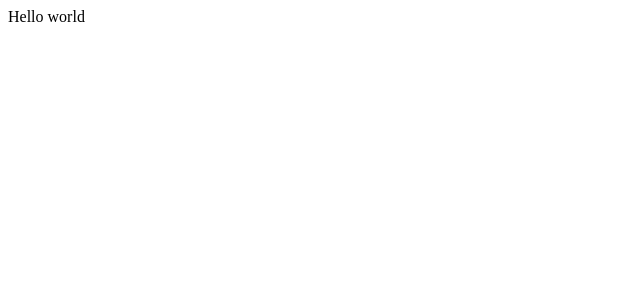
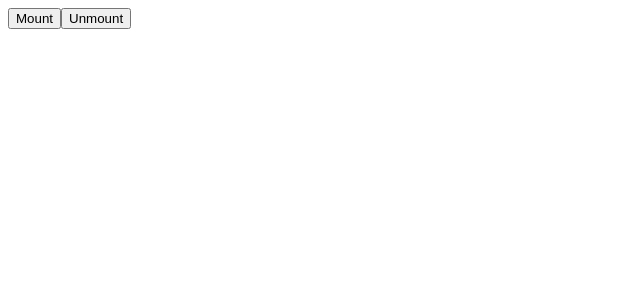
Before and after one commit to stephendodd/EggheadReactTute, a React app: page / in a window 1280 px wide. Shown: the top 300 px of the page, without its empty margins (0-640 px from the left). Built offline with nearby package versions, Linux system fonts and the light colour scheme.

Commit message:
y Finish tute

```diff
--- a/App.js
+++ b/App.js
@@ -1,13 +1,49 @@
-import React from 'react'
-
-//One way of declaring a component where the component can have state.
+import React from 'react';
+import ReactDOM from 'react-dom';
 class App extends React.Component {
-  render() {
-    return <div>Hello world</div>
+  constructor(){
+    super();
+    this.state = { val: 0 };
+    this.update = this.update.bind(this);
+  }
+  update(){
+    this.setState({val: this.state.val + 1 })
+  }
+  componentWillMount(){
+    console.log('mounting')
+  }
+  render(){
+    console.log('rendering!')
+    return <button onClick={this.update}>{this.state.val}</button>
+  }
+  componentDidMount(){
+    console.log('mounted')
+  }
+  componentWillUnmount(){
+    console.log('bye!')
   }
 }
 
-//Another method for declaring a component where the component is stateless
-//const App = () => <h1>Hello world</h1>
+class Wrapper extends React.Component {
+  constructor(){
+    super();
+  }
+  mount(){
+    ReactDOM.render(<App />, document.getElementById('a'))
+  }
+  unmount(){
+    ReactDOM.unmountComponentAtNode(document.getElementById('a'))
+  }
+  render(){
+    return (
+        <div>
+          <button onClick={this.mount.bind(this)}>Mount</button>
+          <button onClick={this.unmount.bind(this)}>Unmount</button>
+          <div id="a"></div>
+        </div>
+    )
+  }
+}
 
-export default App
+
+export default Wrapper
```
